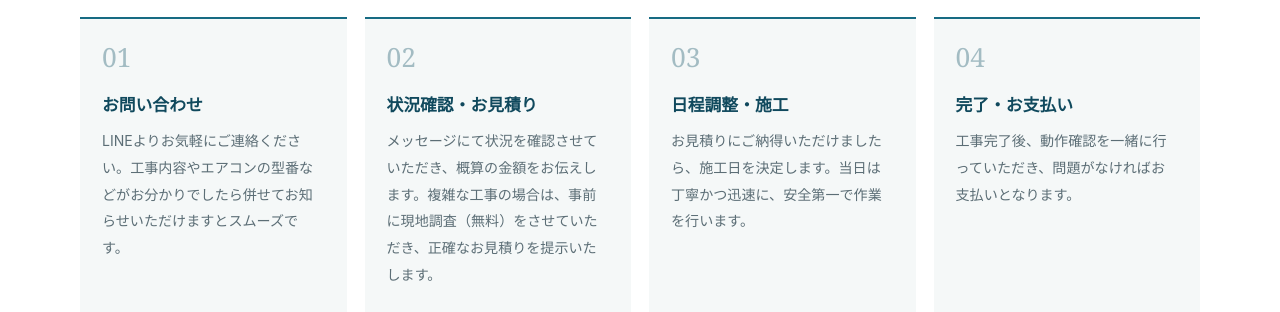
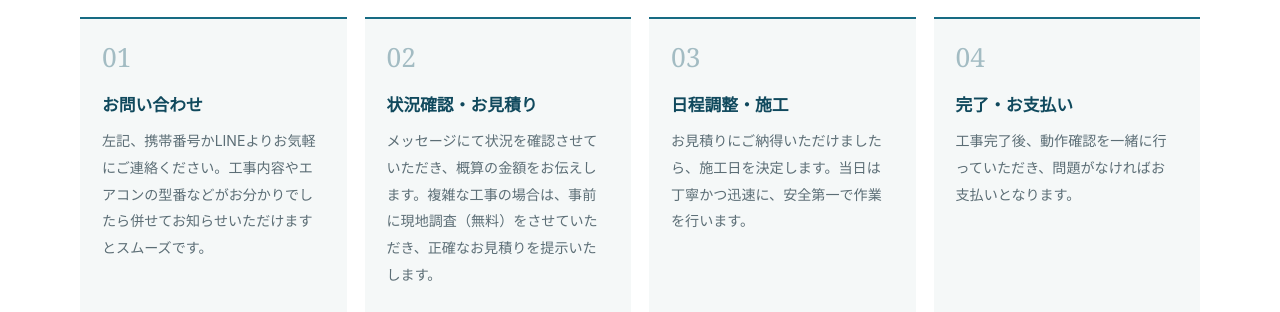
Before and after one commit to miyaharadenko/Miyaharadenko.github.io, a plain HTML site: page index.html in a window 1280 px wide. Shown: the part 4100-4412 px from the top of the page. Drawn offline with Linux system fonts and the light colour scheme.

Commit message:
Modify contact text in inquiry section
Updated contact information in the inquiry section.

```diff
--- a/index.html
+++ b/index.html
@@ -132,7 +132,7 @@
         <article class="flow-card reveal">
           <span class="flow-card__number">01</span>
           <h3>お問い合わせ</h3>
-          <p>LINEよりお気軽にご連絡ください。工事内容やエアコンの型番などがお分かりでしたら併せてお知らせいただけますとスムーズです。</p>
+          <p>左記、携帯番号かLINEよりお気軽にご連絡ください。工事内容やエアコンの型番などがお分かりでしたら併せてお知らせいただけますとスムーズです。</p>
         </article>
         <article class="flow-card reveal">
           <span class="flow-card__number">02</span>
```
